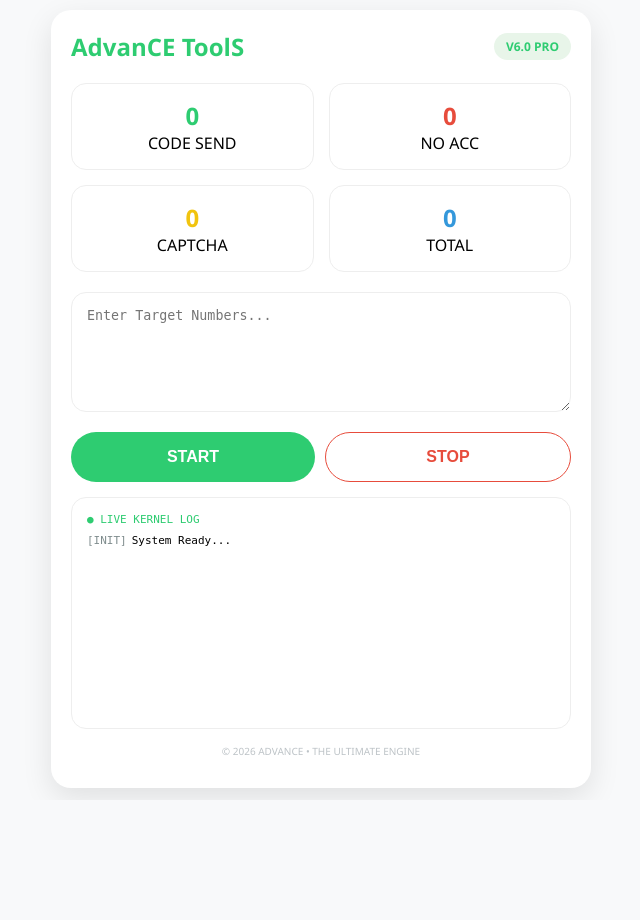
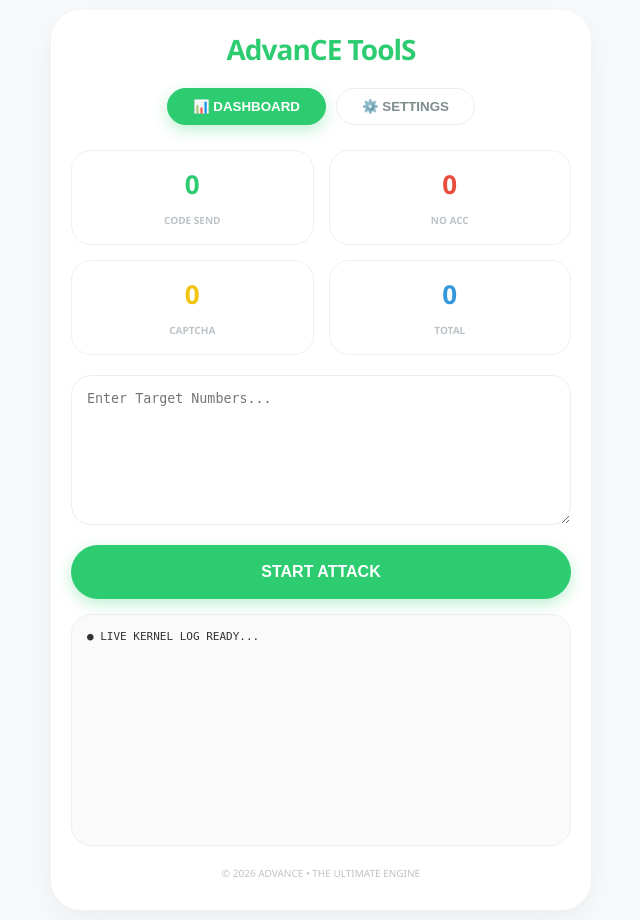
Before and after one commit to xmlcreator320-cpu/fbd-otp-bot, a Flask app: page / in a window 1280 px wide. Shown: the whole page, without its empty margins (319-959 px from the left). Before the commit the page ends 798 px from the top, so only its background shows below. Run offline with Flask 3, Linux system fonts and the light colour scheme.

Commit message:
Update index.html

```diff
--- a/templates/index.html
+++ b/templates/index.html
@@ -5,90 +5,118 @@
     <meta name="viewport" content="width=device-width, initial-scale=1.0">
     <title>Advance Tools V6.0 PRO</title>
     <style>
-        :root { --main-green: #2ecc71; --bg-white: #f8f9fa; --text-gray: #7f8c8d; }
-        body { font-family: 'Segoe UI', Tahoma, Geneva, Verdana, sans-serif; background-color: var(--bg-white); margin: 0; padding: 10px; }
-        .app-container { max-width: 500px; margin: auto; background: white; border-radius: 20px; box-shadow: 0 10px 30px rgba(0,0,0,0.1); padding: 20px; }
-        .header { display: flex; justify-content: space-between; align-items: center; margin-bottom: 20px; }
-        .logo { font-size: 24px; font-weight: bold; color: var(--main-green); }
-        .version-badge { background: #e8f5e9; color: var(--main-green); padding: 5px 12px; border-radius: 50px; font-size: 12px; font-weight: bold; }
+        :root { --main-green: #2ecc71; --bg-light: #f8f9fa; }
+        body { font-family: 'Segoe UI', Tahoma, Geneva, Verdana, sans-serif; background: var(--bg-light); margin: 0; padding: 10px; color: #333; }
+        .container { max-width: 500px; margin: auto; background: white; border-radius: 30px; padding: 20px; box-shadow: 0 10px 30px rgba(0,0,0,0.05); min-height: 90vh; }
+
+        /* Header & Tabs */
+        .logo-area { text-align: center; margin-bottom: 20px; }
+        .logo-text { font-size: 28px; font-weight: bold; color: var(--main-green); letter-spacing: -1px; }
+        .tab-group { display: flex; justify-content: center; gap: 10px; margin-bottom: 25px; }
+        .tab-btn { padding: 10px 25px; border-radius: 50px; border: 1px solid #eee; background: white; font-weight: bold; cursor: pointer; display: flex; align-items: center; gap: 5px; color: #7f8c8d; transition: 0.3s; }
+        .tab-btn.active { background: var(--main-green); color: white; border-color: var(--main-green); box-shadow: 0 5px 15px rgba(46, 204, 113, 0.3); }
+
+        /* Dashboard View */
         .stats-grid { display: grid; grid-template-columns: 1fr 1fr; gap: 15px; margin-bottom: 20px; }
-        .stat-card { background: white; border: 1px solid #eee; padding: 15px; border-radius: 15px; text-align: center; }
-        .stat-val { font-size: 24px; font-weight: bold; display: block; }
-        .code-send { color: var(--main-green); } .no-acc { color: #e74c3c; } .captcha { color: #f1c40f; }
-        .input-area textarea { width: 100%; border: 1px solid #eee; border-radius: 15px; padding: 15px; height: 120px; font-family: monospace; box-sizing: border-box; }
-        .btn-group { display: flex; gap: 10px; margin: 15px 0; }
-        button { flex: 1; padding: 15px; border-radius: 50px; border: none; font-weight: bold; cursor: pointer; font-size: 16px; }
-        .btn-start { background: var(--main-green); color: white; } .btn-stop { background: #fff; color: #e74c3c; border: 1px solid #e74c3c; }
-        .kernel-log { background: #fff; border: 1px solid #eee; border-radius: 15px; padding: 15px; height: 200px; overflow-y: auto; font-size: 11px; font-family: monospace; }
-        .log-entry { margin-bottom: 8px; display: flex; gap: 5px; }
-        .time { color: var(--text-gray); } .status-ok { color: var(--main-green); } .status-fail { color: #e74c3c; }
+        .stat-card { background: white; border: 1px solid #f0f0f0; padding: 15px; border-radius: 20px; text-align: center; }
+        .stat-val { font-size: 26px; font-weight: bold; display: block; margin-bottom: 5px; }
+        .label { font-size: 10px; color: #bdc3c7; font-weight: bold; }
+
+        /* Settings View */
+        .setting-item { background: white; border: 1px solid #f0f0f0; padding: 20px; border-radius: 20px; margin-bottom: 15px; }
+        .setting-header { display: flex; justify-content: space-between; align-items: center; margin-bottom: 10px; }
+        .setting-title { font-weight: bold; font-size: 14px; text-transform: uppercase; color: #2c3e50; }
+        .setting-val { color: var(--main-green); font-weight: bold; font-size: 18px; }
+        .switch { position: relative; display: inline-block; width: 45px; height: 24px; }
+        .switch input { opacity: 0; width: 0; height: 0; }
+        .slider { position: absolute; cursor: pointer; top: 0; left: 0; right: 0; bottom: 0; background-color: #ccc; transition: .4s; border-radius: 34px; }
+        .slider:before { position: absolute; content: ""; height: 18px; width: 18px; left: 3px; bottom: 3px; background-color: white; transition: .4s; border-radius: 50%; }
+        input:checked + .slider { background-color: var(--main-green); }
+        input:checked + .slider:before { transform: translateX(21px); }
+
+        /* Common Elements */
+        textarea { width: 100%; border: 1px solid #eee; border-radius: 20px; padding: 15px; height: 150px; box-sizing: border-box; font-family: monospace; margin-bottom: 15px; outline: none; }
+        .btn-start { width: 100%; padding: 18px; border-radius: 50px; border: none; background: var(--main-green); color: white; font-weight: bold; font-size: 16px; cursor: pointer; box-shadow: 0 5px 15px rgba(46, 204, 113, 0.3); }
+        #log-panel { background: #fafafa; border-radius: 20px; padding: 15px; height: 200px; overflow-y: auto; font-size: 11px; font-family: monospace; margin-top: 15px; border: 1px solid #eee; }
+        .hidden { display: none; }
     </style>
 </head>
 <body>
-    <div class="app-container">
-        <div class="header">
-            <div class="logo">AdvanCE ToolS</div>
-            <div class="version-badge">V6.0 PRO</div>
+
+<div class="container">
+    <div class="logo-area"><div class="logo-text">AdvanCE ToolS</div></div>
+
+    <div class="tab-group">
+        <button class="tab-btn active" id="dash-tab" onclick="showTab('dashboard')">📊 DASHBOARD</button>
+        <button class="tab-btn" id="set-tab" onclick="showTab('settings')">⚙️ SETTINGS</button>
     </div>
 
+    <div id="dashboard-view">
         <div class="stats-grid">
-            <div class="stat-card"><span class="stat-val code-send" id="cnt_live">0</span>CODE SEND</div>
-            <div class="stat-card"><span class="stat-val no-acc" id="cnt_die">0</span>NO ACC</div>
-            <div class="stat-card"><span class="stat-val captcha" id="cnt_cap">0</span>CAPTCHA</div>
-            <div class="stat-card"><span class="stat-val" style="color:#3498db" id="cnt_total">0</span>TOTAL</div>
+            <div class="stat-card"><span class="stat-val" style="color:var(--main-green)" id="l">0</span><span class="label">CODE SEND</span></div>
+            <div class="stat-card"><span class="stat-val" style="color:#e74c3c" id="d">0</span><span class="label">NO ACC</span></div>
+            <div class="stat-card"><span class="stat-val" style="color:#f1c40f" id="c">0</span><span class="label">CAPTCHA</span></div>
+            <div class="stat-card"><span class="stat-val" style="color:#3498db" id="t">0</span><span class="label">TOTAL</span></div>
+        </div>
+        <textarea id="numbers" placeholder="Enter Target Numbers..."></textarea>
+        <button class="btn-start" onclick="start()">START ATTACK</button>
+        <div id="log-panel">● LIVE KERNEL LOG READY...</div>
     </div>
 
-        <div class="input-area">
-            <textarea id="num_list" placeholder="Enter Target Numbers..."></textarea>
+    <div id="settings-view" class="hidden">
+        <div class="setting-item">
+            <div class="setting-header"><span class="setting-title">Parallel Threads</span><span class="setting-val">20</span></div>
+            <input type="range" style="width:100%; accent-color:var(--main-green);" value="20">
+        </div>
+        <div class="setting-item">
+            <div class="setting-header"><span class="setting-title">Stealth / Headless</span>
+                <label class="switch"><input type="checkbox" checked><span class="slider"></span></label>
+            </div>
+        </div>
+        <div class="setting-item">
+            <div class="setting-header"><span class="setting-title">Data Saver (Turbo)</span>
+                <label class="switch"><input type="checkbox" checked><span class="slider"></span></label>
+            </div>
+        </div>
+        <button class="btn-start" style="background:#34495e;">SAVE CONFIGURATION</button>
     </div>
 
-        <div class="btn-group">
-            <button class="btn-start" onclick="startEngine()">START</button>
-            <button class="btn-stop" onclick="location.reload()">STOP</button>
-        </div>
-
-        <div class="kernel-log" id="logs">
-            <div class="log-entry"><span class="status-ok">● LIVE KERNEL LOG</span></div>
-            <div class="log-entry"><span class="time">[INIT]</span> System Ready...</div>
-        </div>
-        <p style="text-align:center; font-size:10px; color:#bdc3c7; margin-top:15px;">© 2026 ADVANCE • THE ULTIMATE ENGINE</p>
+    <p style="text-align:center; font-size:10px; color:#bdc3c7; margin-top:20px;">© 2026 ADVANCE • THE ULTIMATE ENGINE</p>
 </div>
 
 <script>
-        async function startEngine() {
-            const lines = document.getElementById('num_list').value.split('\n').filter(x => x.trim() !== "");
-            document.getElementById('cnt_total').innerText = lines.length;
-            const logBox = document.getElementById('logs');
-            let live = 0, die = 0, cap = 0;
+    function showTab(tab) {
+        if(tab === 'dashboard') {
+            document.getElementById('dashboard-view').classList.remove('hidden');
+            document.getElementById('settings-view').classList.add('hidden');
+            document.getElementById('dash-tab').classList.add('active');
+            document.getElementById('set-tab').classList.remove('active');
+        } else {
+            document.getElementById('dashboard-view').classList.add('hidden');
+            document.getElementById('settings-view').classList.remove('hidden');
+            document.getElementById('dash-tab').classList.remove('active');
+            document.getElementById('set-tab').classList.add('active');
+        }
+    }
 
-            for (let phone of lines) {
-                const now = new Date().toLocaleTimeString([], {hour: '2-digit', minute:'2-digit', second:'2-digit'});
-                logBox.innerHTML += `<div class="log-entry"><span class="time">[${now}]</span> ⚙️ PROCESSING: ${phone}</div>`;
-                logBox.scrollTop = logBox.scrollHeight;
+    async function start() {
+        const nums = document.getElementById('numbers').value.split('\n').filter(n => n.trim() !== "");
+        document.getElementById('t').innerText = nums.length;
+        const log = document.getElementById('log-panel');
+        let l=0, d=0, c=0;
 
-                try {
+        for(let num of nums) {
+            log.innerHTML += `<div>> Processing: ${num}</div>`;
+            log.scrollTop = log.scrollHeight;
             const res = await fetch('/check', {
                 method: 'POST',
                 headers: {'Content-Type': 'application/json'},
-                        body: JSON.stringify({phone: phone.trim()})
+                body: JSON.stringify({phone: num.trim()})
             });
             const data = await res.json();
-
-                    if (data.status === 'LIVE') {
-                        live++; document.getElementById('cnt_live').innerText = live;
-                        logBox.innerHTML += `<div class="log-entry"><span class="time">[${now}]</span> <span class="status-ok">✅ CODE SEND: ${phone}</span></div>`;
-                    } else if (data.status === 'CP/LOCK') {
-                        cap++; document.getElementById('cnt_cap').innerText = cap;
-                        logBox.innerHTML += `<div class="log-entry"><span class="time">[${now}]</span> <span class="captcha">⚠️ CAPTCHA/LOCK: ${phone}</span></div>`;
-                    } else {
-                        die++; document.getElementById('cnt_die').innerText = die;
-                        logBox.innerHTML += `<div class="log-entry"><span class="time">[${now}]</span> <span class="status-fail">🔴 NO ACC: ${phone}</span></div>`;
-                    }
-                } catch (e) {
-                    logBox.innerHTML += `<div class="log-entry"><span class="status-fail">❌ CONNECTION ERROR</span></div>`;
-                }
-                logBox.scrollTop = logBox.scrollHeight;
-                await new Promise(r => setTimeout(r, 1000)); // Rate limit protection
+            if(data.status === 'LIVE') { l++; document.getElementById('l').innerText = l; }
+            else if(data.status === 'CP/LOCK') { c++; document.getElementById('c').innerText = c; }
+            else { d++; document.getElementById('d').innerText = d; }
         }
     }
 </script>
```
Lines whose indentation alone changed are shown as unchanged.
